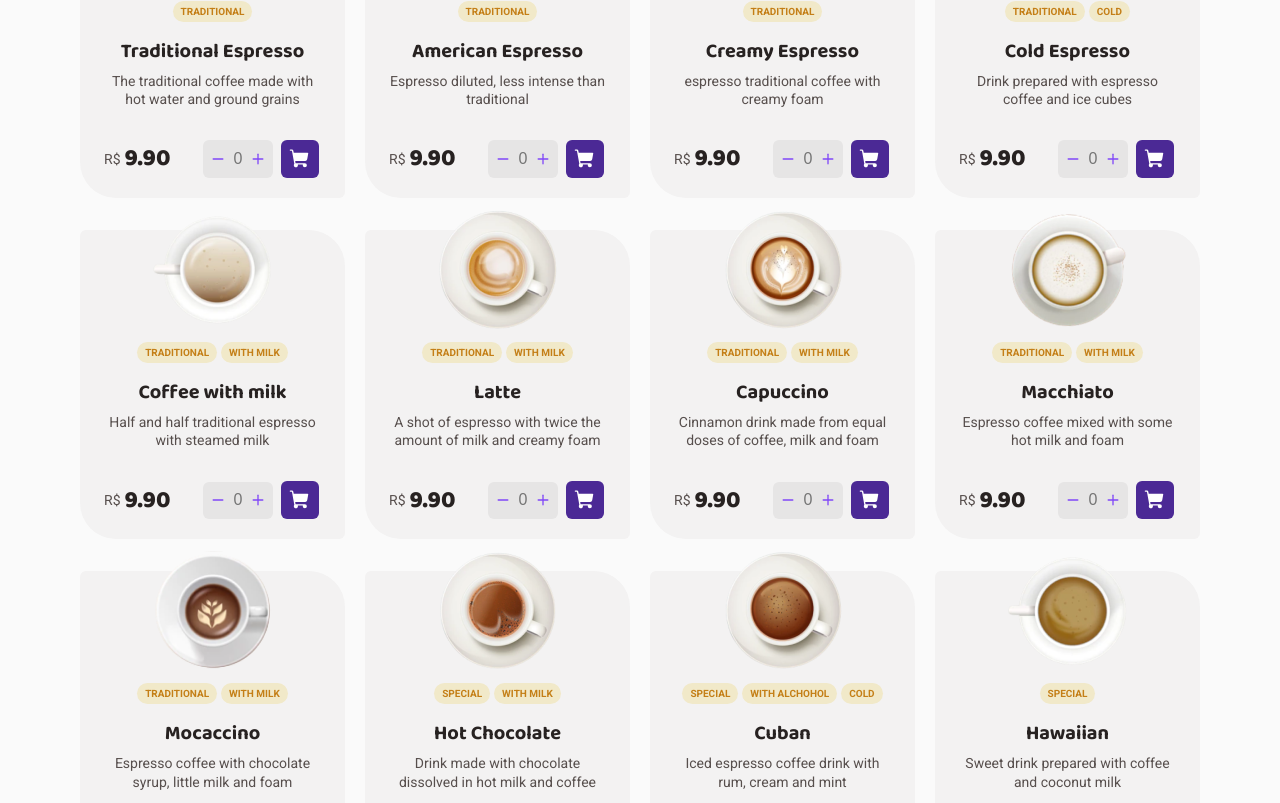
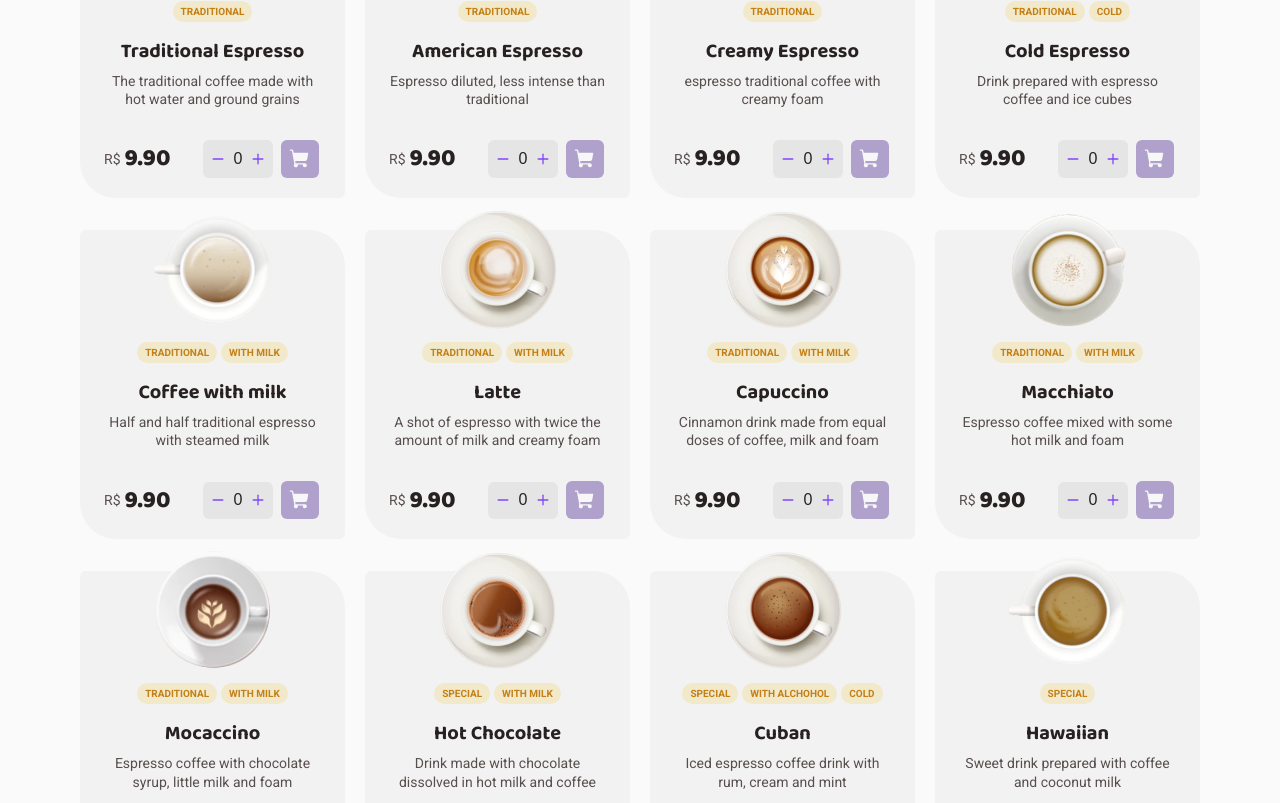
Before and after one commit to ViniOkamoto/challenges-react-ts, a React (Vite) app in the folder coffe-delivery/: page / in a window 1280 px wide. Shown: the part 897-1700 px from the top of the page. Built offline with nearby package versions, Linux system fonts and the light colour scheme.

Commit message:
feat(CoffeeOptionCard): add integration to add coffee

```diff
--- a/coffe-delivery/src/models/order.ts
+++ b/coffe-delivery/src/models/order.ts
@@ -1,4 +1,4 @@
-import Coffe from './coffee'
+import Coffee from './coffee'
 import { PaymentMethodStrategy } from './payment-method'
 
 export interface UserAddress {
@@ -11,7 +11,7 @@ export interface UserAddress {
 }
 export interface Order {
   quantity: number
-  coffe: Coffe
+  coffee: Coffee
 }
 
 export interface CompleteOrder {
--- a/coffe-delivery/src/pages/home/components/coffee-option-card/index.tsx
+++ b/coffe-delivery/src/pages/home/components/coffee-option-card/index.tsx
@@ -1,5 +1,5 @@
 import { ShoppingCart } from 'phosphor-react'
-import Coffe from '../../../../models/coffee'
+import Coffee from '../../../../models/coffee'
 import { IconButton } from '../../../../shared/components/icon-button'
 import { QuantityInput } from '../../../../shared/components/quantity-input'
 import { TextS, TitleM, TitleS } from '../../../../core/theme/typography'
@@ -10,11 +10,33 @@ import {
   CoffeeCategory,
   CoffeeFooter,
 } from './styles'
+import { useContext, useState } from 'react'
+import { CartContext } from '../../../../contexts/CartContext'
 
 interface CoffeOptionCardProps {
-  coffee: Coffe
+  coffee: Coffee
 }
 export default function CoffeeOptionCard({ coffee }: CoffeOptionCardProps) {
+  const { addOrderToCart } = useContext(CartContext)
+  const [quantity, setQuantity] = useState(0)
+
+  function handleOnIncrease() {
+    setQuantity(quantity + 1)
+  }
+
+  function handleOnDecrease() {
+    if (quantity === 0) return
+    setQuantity(quantity - 1)
+  }
+
+  function handleOnAddOrder() {
+    addOrderToCart({
+      coffee,
+      quantity,
+    })
+    setQuantity(0)
+  }
+
   return (
     <CoffeCard>
       <img src={`/coffees/${coffee.photo}`} alt="" />
@@ -31,8 +53,16 @@ export default function CoffeeOptionCard({ coffee }: CoffeOptionCardProps) {
           <TitleM as="span">{coffee.price.toFixed(2)}</TitleM>
         </div>
         <AddCartWrapper>
-          <QuantityInput />
-          <IconButton variant="card">
+          <QuantityInput
+            onIncrease={handleOnIncrease}
+            onDecrease={handleOnDecrease}
+            quantity={quantity}
+          />
+          <IconButton
+            variant="card"
+            onClick={handleOnAddOrder}
+            disabled={quantity === 0}
+          >
             <ShoppingCart weight="fill" size={22} />
           </IconButton>
         </AddCartWrapper>
--- a/coffe-delivery/src/reducers/cart/reducer.ts
+++ b/coffe-delivery/src/reducers/cart/reducer.ts
@@ -10,7 +10,7 @@ export default function cartReducer(state: CartState, action: any) {
   switch (action.type) {
     case ActionTypes.ADD_ORDER_IN_CART: {
       const index = state.orders.findIndex(
-        (order) => order.coffe.id === action.payload.order.coffe.id,
+        (order) => order.coffee.id === action.payload.order.coffee.id,
       )
       return produce(state, (draft) => {
         if (index === -1) {
--- a/coffe-delivery/src/shared/components/icon-button/index.tsx
+++ b/coffe-delivery/src/shared/components/icon-button/index.tsx
@@ -15,7 +15,6 @@ export function IconButton({
   children,
   ...props
 }: ButtonProps) {
-  console.log(variant)
   const navigate = useNavigate()
 
   return (
--- a/coffe-delivery/src/shared/components/icon-button/styles.ts
+++ b/coffe-delivery/src/shared/components/icon-button/styles.ts
@@ -33,4 +33,8 @@ export const ButtonContainer = styled.button<ButtonProps>`
         background: ${theme.color['purple-default']};
       }
     `}
+
+  :disabled {
+    opacity: 0.4;
+  }
 `
--- a/coffe-delivery/src/shared/components/quantity-input/index.tsx
+++ b/coffe-delivery/src/shared/components/quantity-input/index.tsx
@@ -1,14 +1,23 @@
 import { Minus, Plus } from 'phosphor-react'
 import { IconWrapper, QuantityInputContainer } from './styles'
 
-export function QuantityInput() {
+interface QuantityInputProps {
+  onIncrease: () => void
+  onDecrease: () => void
+  quantity: number
+}
+export function QuantityInput({
+  onIncrease,
+  onDecrease,
+  quantity,
+}: QuantityInputProps) {
   return (
     <QuantityInputContainer>
-      <IconWrapper>
+      <IconWrapper onClick={onDecrease}>
         <Minus weight="bold" size={14}></Minus>
       </IconWrapper>
-      <input type="number" name="quantity" id="quantity" placeholder="0" />
-      <IconWrapper>
+      <input type="number" readOnly value={quantity} />
+      <IconWrapper onClick={onIncrease}>
         <Plus weight="bold" size={14}></Plus>
       </IconWrapper>
     </QuantityInputContainer>
```
